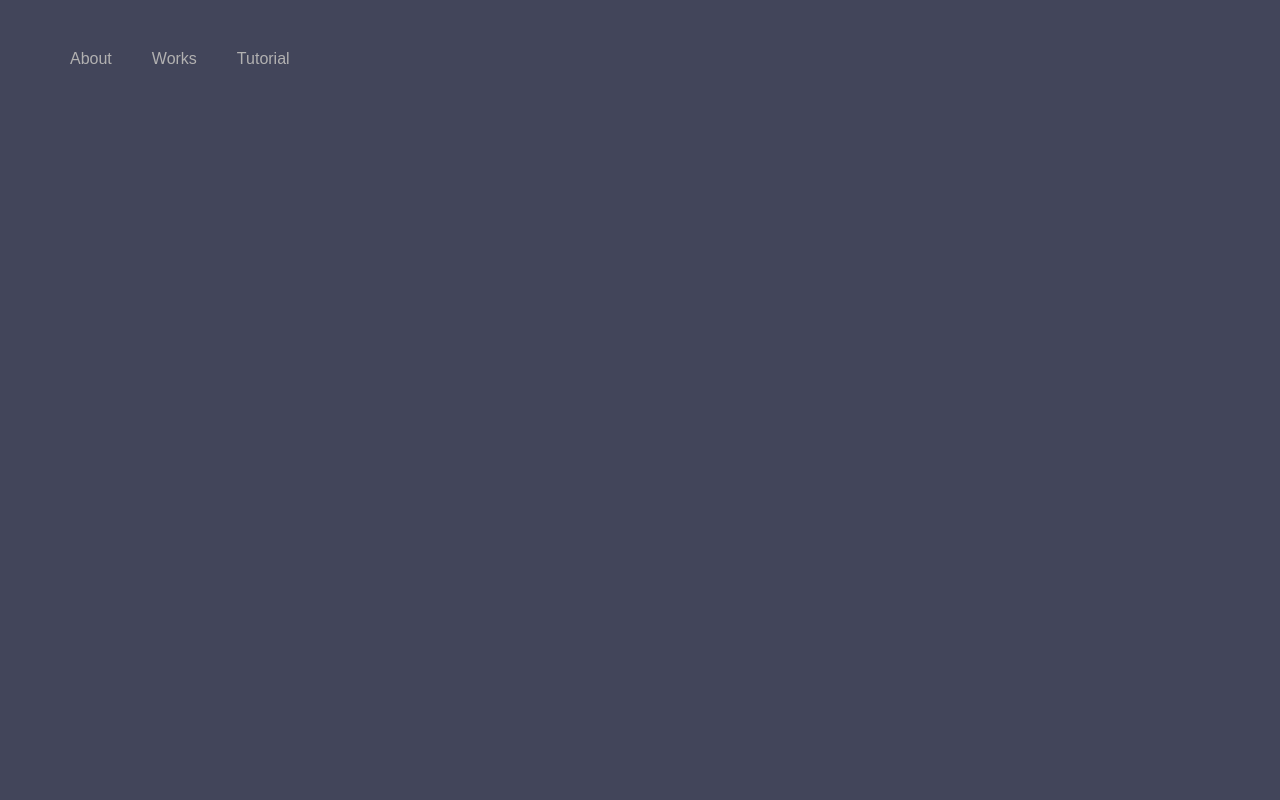
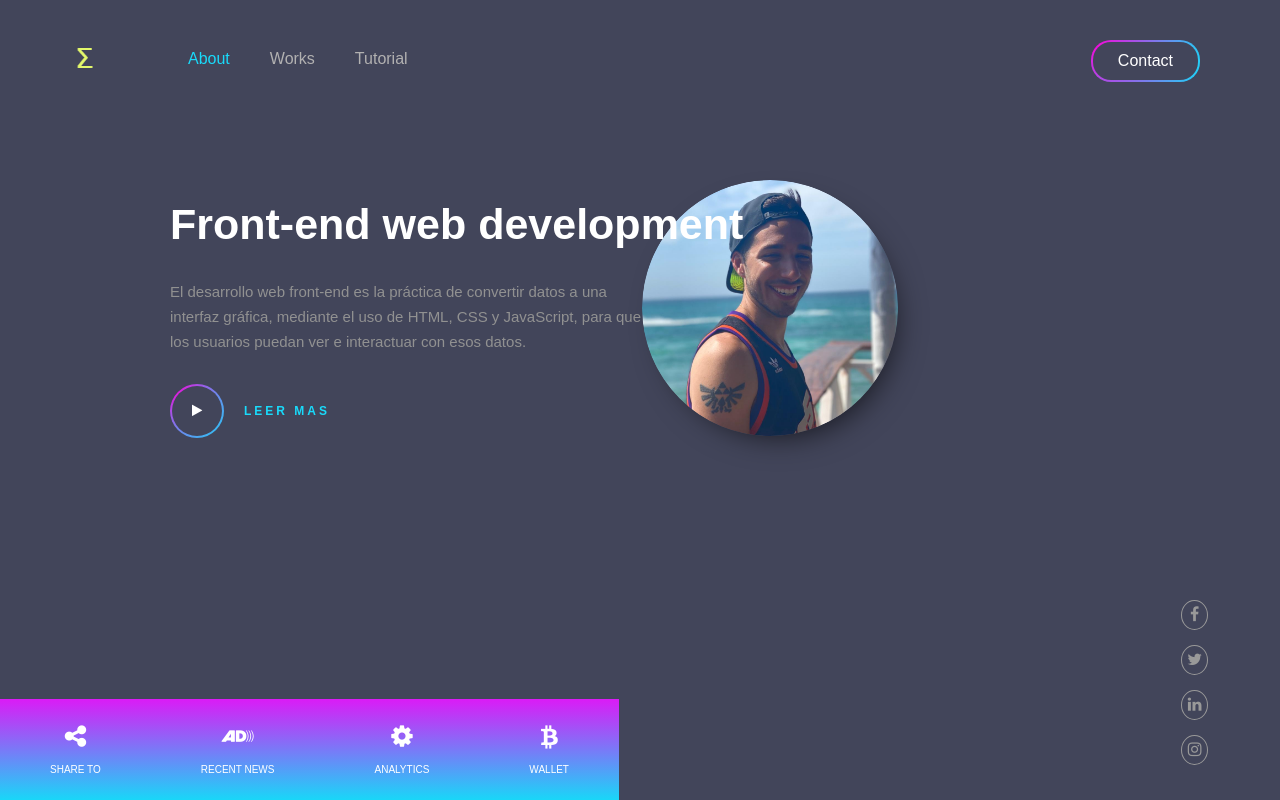
Before and after one commit to matiasercolani/Portafolio, a plain HTML site: page index.html in a window 1280 px wide. Drawn offline with Linux system fonts and the light colour scheme.

Commit message:
second commit

```diff
--- a/index.html
+++ b/index.html
@@ -7,6 +7,7 @@
     <meta http-equiv="X-UA-Compatible" content="ie=edge">
     <title>Portafolio - Matías Ercolani </title>
     <link rel="stylesheet" href="style.css">
+    <link rel="stylesheet" href="https://stackpath.bootstrapcdn.com/font-awesome/4.7.0/css/font-awesome.min.css">
 </head>
 
 <body>
@@ -14,13 +15,64 @@
     <div class="container">
         <div class="menu">
             <ul>
-                <li>About</li>
+                <li class="logo"><img src="logo.png" alt="Ercolani"></li>
+                <li class="active">About</li>
                 <li>Works</li>
                 <li>Tutorial</li>
+                <li><a href="#" class="bbutton"><span>Contact</span></a></li>
+
             </ul>
         </div>
     </div>
 
+    <div class="banner">
+        <div class="app-text">
+            <h1>Front-end web development</h1>
+            <p>El desarrollo web front-end es la práctica de convertir datos a una<br> interfaz gráfica, mediante el uso
+                de
+                HTML, CSS y JavaScript, para que <br>los usuarios puedan ver e interactuar con esos datos.</p>
+            <div class="play-btn">
+                <div class="play-btn-inner"> <i class="fa fa-play" aria-hidden="true"></i></div>
+                <small><b>LEER MAS</b></small>
+            </div>
+        </div>
+
+        <div class="app-picture">
+            <img src="image.png" alt="">
+        </div>
+    </div>
+    <div class="quick-links">
+        <ul>
+            <li><i class="fa fa-share-alt"></i>
+                <p>SHARE TO</p>
+            </li>
+            <li><i class="fa fa-audio-description"></i>
+                <p>RECENT NEWS</p>
+            </li>
+            <li><i class="fa fa-cog"></i>
+                <p>ANALYTICS</p>
+            </li>
+            <li><i class="fa fa-btc"></i>
+                <p>WALLET</p>
+            </li>
+        </ul>
+    </div>
+    <div class="social-icons">
+        <ul>
+            <li>
+                <a href=""><i class="fa fa-facebook"></i></a>
+            </li>
+            <li>
+                <a href=""><i class="fa fa-twitter"></i></a>
+            </li>
+            <li>
+                <a href=""><i class="fa fa-linkedin"></i></a>
+            </li>
+            <li>
+                <a href=""><i class="fa fa-instagram"></i></a>
+            </li>
+        </ul>
+    </div>
 </body>
 
 </html>
--- a/style.css
+++ b/style.css
@@ -2,9 +2,11 @@
     margin: 0;
     padding: 0;
     font-family: sans-serif;
+}
+
+body {
     background: #42455a;
 }
-
 
 .container {
     width: 100%;
@@ -26,4 +28,166 @@
 
 .logo img {
     width: 30px;
+    margin-top: -7px;
+    margin-right: 48px;
 }
+
+.active {
+    color: #19dafa !important;
+}
+
+.bbutton {
+    top: 40px;
+    right: 80px;
+    position: absolute;
+    text-decoration: none;
+    color: #ffffff;
+    border: 2px solid transparent;
+    border-radius: 20px;
+    background-image: linear-gradient(#42455a, #42455a), radial-gradient(circle at top left, #fd00da, #19d7f8);
+    background-origin: border-box;
+    background-clip: content-box, border-box;
+}
+
+
+.bbutton span {
+    display: block;
+    padding: 5px 20px;
+    margin: 5px;
+}
+
+
+.banner {
+    width: 80%;
+    height: 70%;
+    top: 25%;
+    left: 130px;
+    position: absolute;
+    color: #fff;
+}
+
+.app-text {
+    width: 50%;
+    float: left;
+}
+
+.app-text h1 {
+    font-size: 43px;
+    width: 640px;
+    position: relative;
+    margin-left: 40px;
+}
+
+
+.app-text p {
+    width: 650px;
+    font-size: 15px;
+    margin: 30px 0 30px 40px;
+    line-height: 25px;
+    color: #919191;
+}
+
+.app-picture {
+    width: 50%;
+    float: right;
+}
+
+
+
+.app-picture img {
+    width: 50%;
+    margin-top: -20px;
+    /*padding-left: 50px;*/
+    border-radius: 500px;
+    -webkit-box-shadow: 9px 13px 32px -15px rgba(0, 0, 0, 0.75);
+    -moz-box-shadow: 9px 13px 32px -15px rgba(0, 0, 0, 0.75);
+    box-shadow: 9px 13px 32px -15px rgba(0, 0, 0, 0.75);
+}
+
+
+.play-btn {
+    margin-left: 40px;
+    display: inline-flex;
+}
+
+.play-btn-inner {
+    height: 50px;
+    width: 50px;
+    border: 2px solid transparent;
+    border-radius: 50%;
+    background-image: linear-gradient(#42455a, #42455a), radial-gradient(circle at top left, #fd00da, #19d7f8);
+    background-origin: border-box;
+    background-clip: content-box, border-box;
+    text-align: center;
+}
+
+.play-btn-inner .fa {
+    padding: 18px 0;
+    font-size: 13px;
+    cursor: pointer;
+}
+
+small {
+    margin: auto 20px;
+    cursor: pointer;
+    font-size: 12px;
+    color: #19dafa;
+    letter-spacing: 3px;
+}
+
+
+.quick-links {
+    left: 0;
+    bottom: 0;
+    position: absolute;
+    background: linear-gradient(#db1bf6, #19d7f8);
+}
+
+
+.quick-links ul {
+    display: inline-flex;
+    margin: 25px auto;
+    text-align: center;
+}
+
+
+.quick-links ul li {
+
+    list-style: none;
+    margin: 0 50px;
+    cursor: pointer;
+}
+
+.quick-links ul li .fa {
+
+    font-size: 25px;
+    color: #fff;
+}
+
+
+.quick-links ul li p {
+    margin-top: 15px;
+    font-size: 10px;
+    color: #fff;
+}
+
+.social-icons {
+    right: 72px;
+    bottom: 35px;
+    position: absolute;
+}
+
+.social-icons ul li {
+    list-style: none;
+    margin-top: 15px;
+    text-align: center;
+}
+
+
+.social-icons ul li a {
+    color: #999;
+    border-radius: 50%;
+    border: 1px solid #999;
+    padding: 5px;
+    display: block;
+}
```
Also changed, not shown: image.png (added), logo.png (added).
